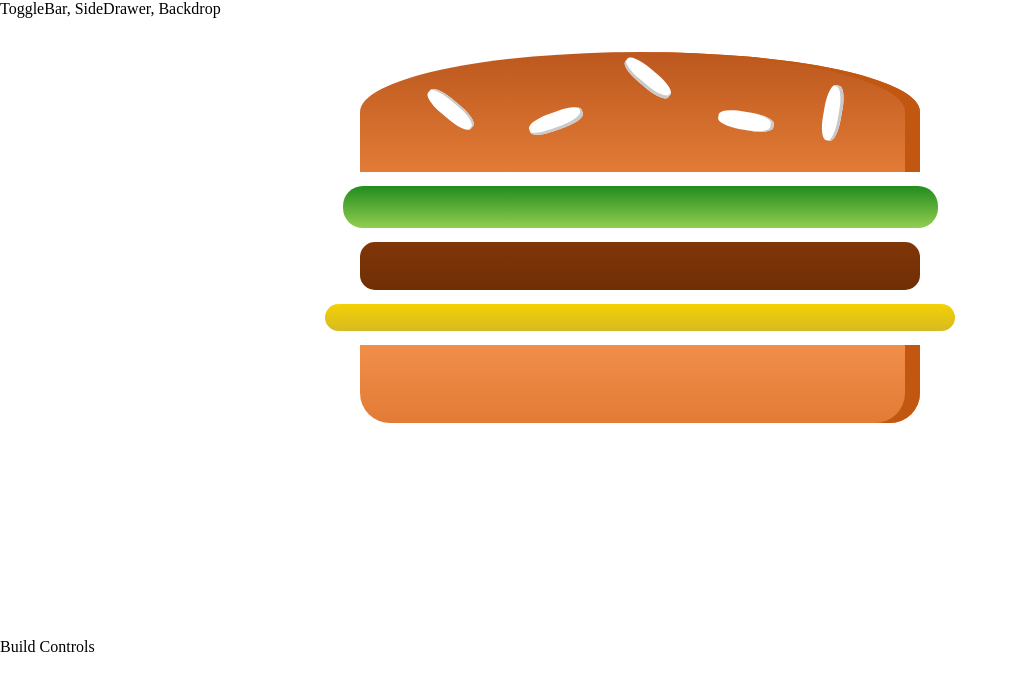
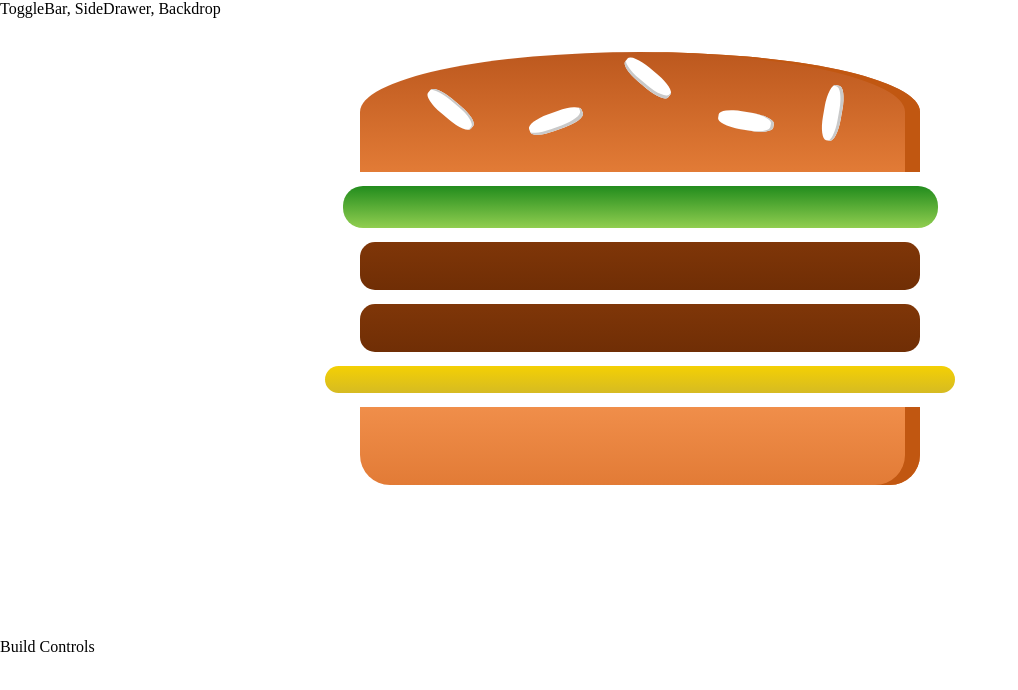
Before and after one commit to venkateswarak/react-burger-app, a React (Create React App) app: page / in a window 1280 px wide. Shown: the top 690 px of the page, without its empty margins (0-1018 px from the left). Built offline with nearby package versions, Linux system fonts and the light colour scheme.

Commit message:
Added Ingredients Dynamically

```diff
--- a/src/components/Burger/Burger.js
+++ b/src/components/Burger/Burger.js
@@ -4,12 +4,16 @@ import BurgerIngredients from './BurgerIngredients/BurgerIngredients';
 
 
 const burger = (props) => {
+    var transformedIngredients = Object.keys (props.ingredients).map((ingKey)=>{
+        return [...Array(props.ingredients[ingKey])].map((_,i)=>{
+            return <BurgerIngredients key = {ingKey+i} type = {ingKey}/>
+        })
+    });
+    console.log('transformedIngredients', transformedIngredients);
     return (
         <div className={styles.burger}>
             <BurgerIngredients type = 'bread-top'/>
-            <BurgerIngredients type = 'salad'/>
-            <BurgerIngredients type = 'meat'/>
-            <BurgerIngredients type = 'cheese'/>
+            {transformedIngredients }
             <BurgerIngredients type = 'bread-bottom'/>
 
         </div>
--- a/src/controllers/BurgerBuilder/BurgerBuilder.js
+++ b/src/controllers/BurgerBuilder/BurgerBuilder.js
@@ -4,10 +4,18 @@ import Burger from '../../components/Burger/Burger'
 
 
 class BurgerBuilder extends Component{
+    state={
+        ingredients: {
+            salad:1,
+            meat:2,
+            Bacon:2,
+            cheese:1,
+        }
+    }
     render(){
         return (
             <Aux>
-                <Burger/>
+                <Burger ingredients = {this.state.ingredients}/>
                 <div>Build Controls</div>
             </Aux>
         );
```
